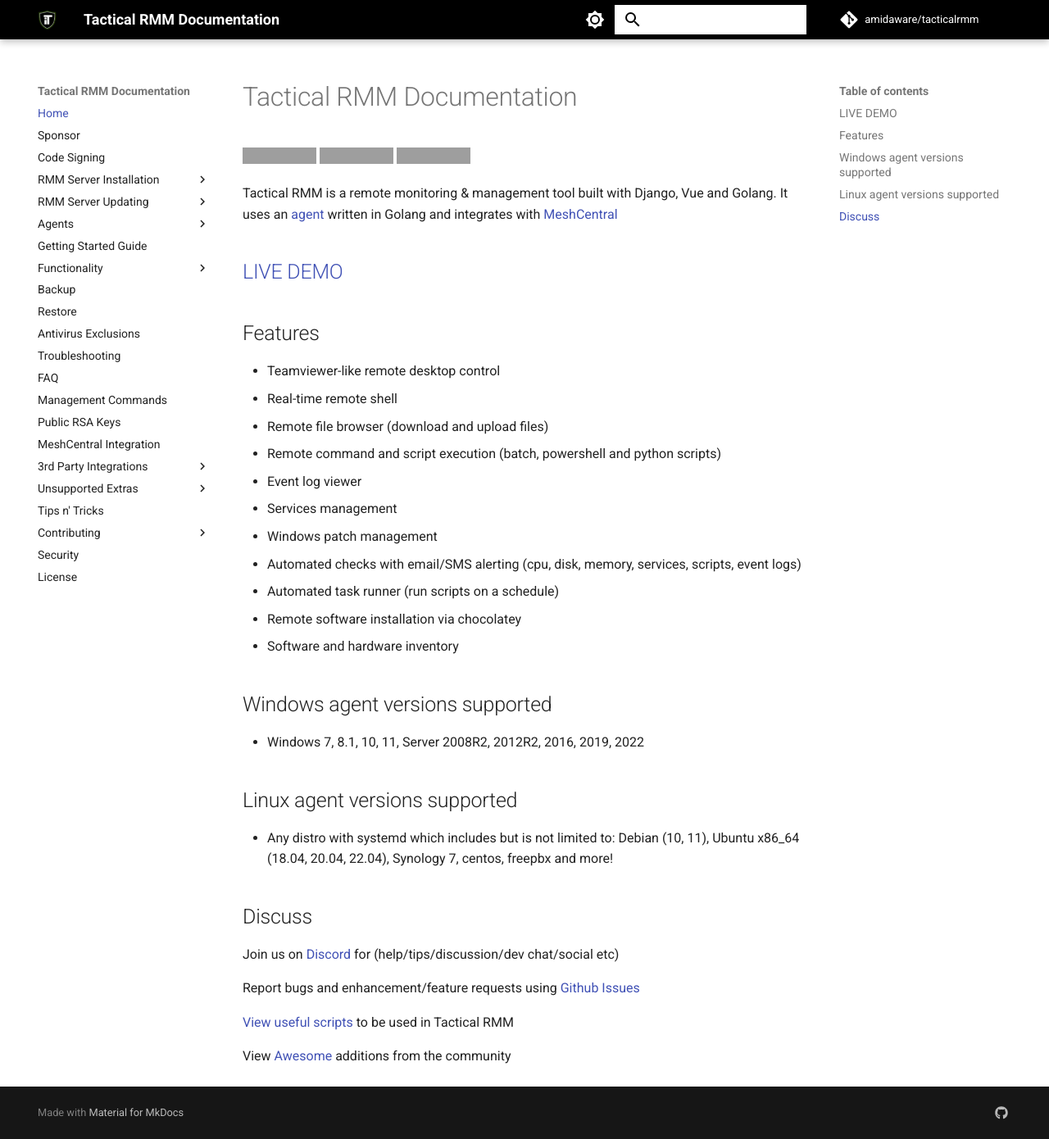
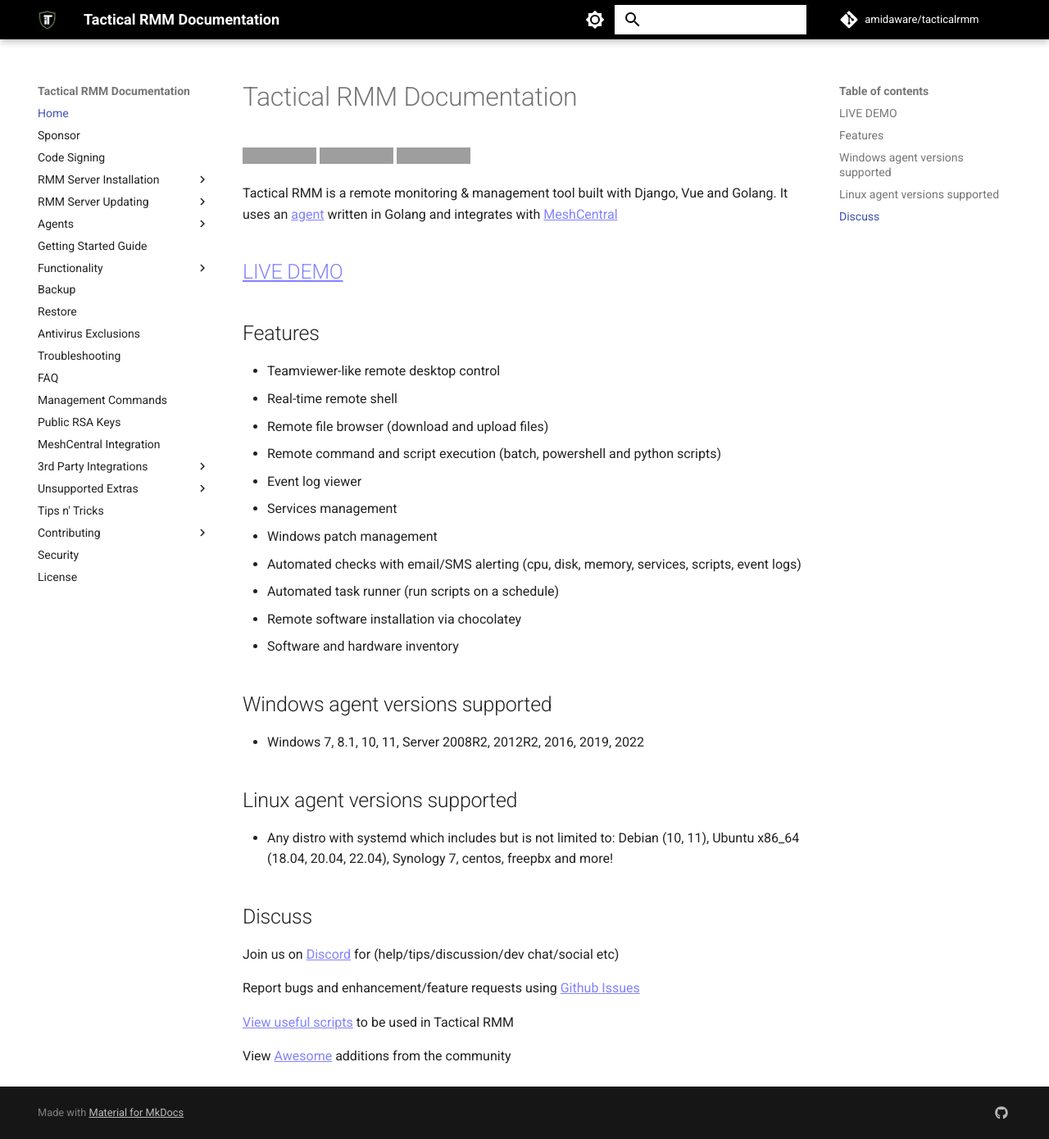
Before and after one commit to amidaware/trmm-docs, an MkDocs documentation site: the page built from docs/index.md, in a window 1280 px wide and 1390 px high. Shown: the whole window at 82% size. Built offline with MkDocs 1.6.1 and Material for MkDocs 9.7.7, drawn with Linux system fonts in a browser that asks for light colours; comment, search, counter and statistics services are not loaded; grey boxes are pictures that could not be loaded.

Commit message:
tweaking hyperlink color

```diff
--- a/docs/stylesheets/extra.css
+++ b/docs/stylesheets/extra.css
@@ -8,3 +8,7 @@
 .md-search__icon[for=__search]{
     color: initial;
 }
+.md-typeset a {
+    color: rgb(130, 130, 255);
+    text-decoration: underline;
+}
```
